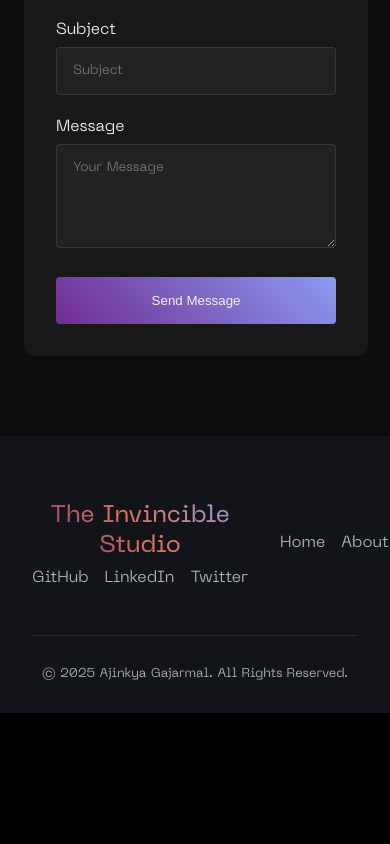
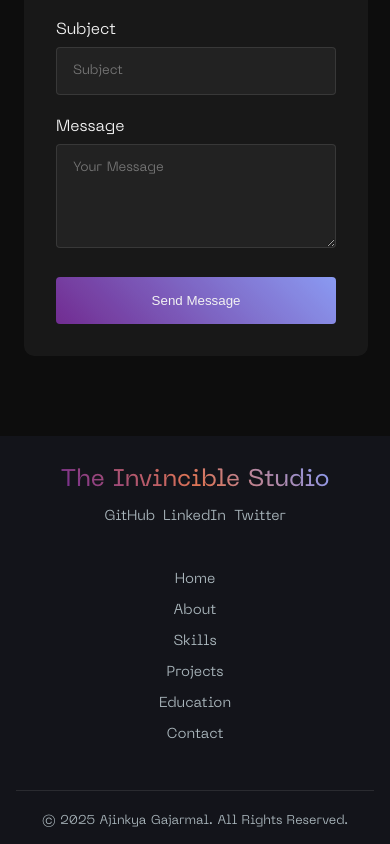
Before and after one commit to ajinkyagajarmal/Ajinkya-s-Portfolio, a React (Create React App) app: page / in a window 390 px wide. Shown: the part 8539-9383 px from the top of the page. Before the commit the page ends 9252 px from the top, so only its background shows below. Built offline with nearby package versions, Linux system fonts and the light colour scheme; the HTML template or start-up script is replaced by a standard one.

Commit message:
Footer made responsive

```diff
--- a/src/App.css
+++ b/src/App.css
@@ -882,31 +882,34 @@
 /* Footer Styles */
 .footer {
   background: rgba(10, 12, 19, 0.8);
-  padding: 4rem 2rem 2rem;
+  padding: 3rem 1rem 1rem;
 }
 
 .footer-content {
   max-width: 1200px;
   margin: 0 auto;
-  display: grid;
-  grid-template-columns: repeat(3, 1fr);
-  gap: 2rem;
-  margin-bottom: 3rem;
+  margin-bottom: 2rem;
+}
+
+.footer-left-container {
+  margin-bottom: 2rem;
 }
 
 .footer-logo {
   font-size: 1.8rem;
   font-weight: 700;
-  margin-bottom: 10px;
+  margin-bottom: 1rem;
   background: linear-gradient(45deg, #a931e1a2, #E97451, #8c9eff);
   -webkit-background-clip: text;
-  background-clip: text;  -webkit-text-fill-color: transparent;
+  background-clip: text;
+  -webkit-text-fill-color: transparent;
 }
 
 .footer-links {
   display: flex;
-  /* flex-direction: column; */
+  flex-wrap: wrap;
   gap: 1rem;
+  justify-content: center;
 }
 
 .footer-links a {
@@ -922,6 +925,8 @@
 .footer-social {
   display: flex;
   gap: 1rem;
+  margin-top: 1rem;
+  justify-content: center;
 }
 
 .social-icon {
@@ -938,7 +943,7 @@
   max-width: 1200px;
   margin: 0 auto;
   text-align: center;
-  padding-top: 2rem;
+  padding-top: 1.5rem;
   border-top: 1px solid rgba(255, 255, 255, 0.1);
 }
 
@@ -946,7 +951,57 @@
   color: #b0bec5;
   font-size: 1rem;
 }
-@media screen and (max-width: 768px){
+
+/* Media Queries */
+@media screen and (max-width: 768px) {
+  .footer {
+    padding: 2rem 1rem 1rem;
+  }
+
+  .footer-content {
+    display: flex;
+    flex-direction: column;
+    align-items: center;
+    text-align: center;
+  }
+
+  .footer-logo {
+    font-size: 1.5rem;
+  }
+
+  .footer-links {
+    flex-direction: column;
+    gap: 0.8rem;
+    margin: 1rem 0;
+  }
+
+  .footer-social {
+    gap: 0.8rem;
+  }
+
+  .footer-bottom p {
+    font-size: 0.9rem;
+  }
+}
+
+@media screen and (max-width: 480px) {
+  .footer-logo {
+    font-size: 1.2rem;
+  }
+
+  .footer-links a {
+    font-size: 0.9rem;
+  }
+
+  .footer-social {
+    flex-wrap: wrap;
+    gap: 0.5rem;
+  }
+
+  .social-icon {
+    font-size: 0.9rem;
+  }
+
   .footer-bottom p {
     font-size: 0.8rem;
   }
```
